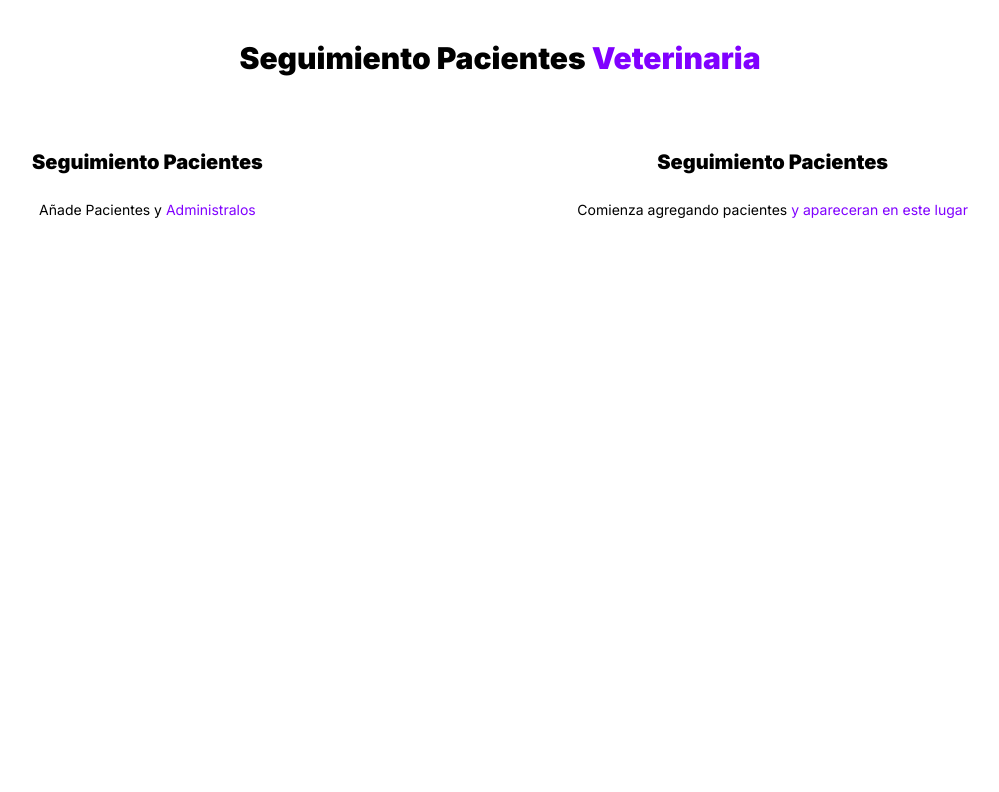
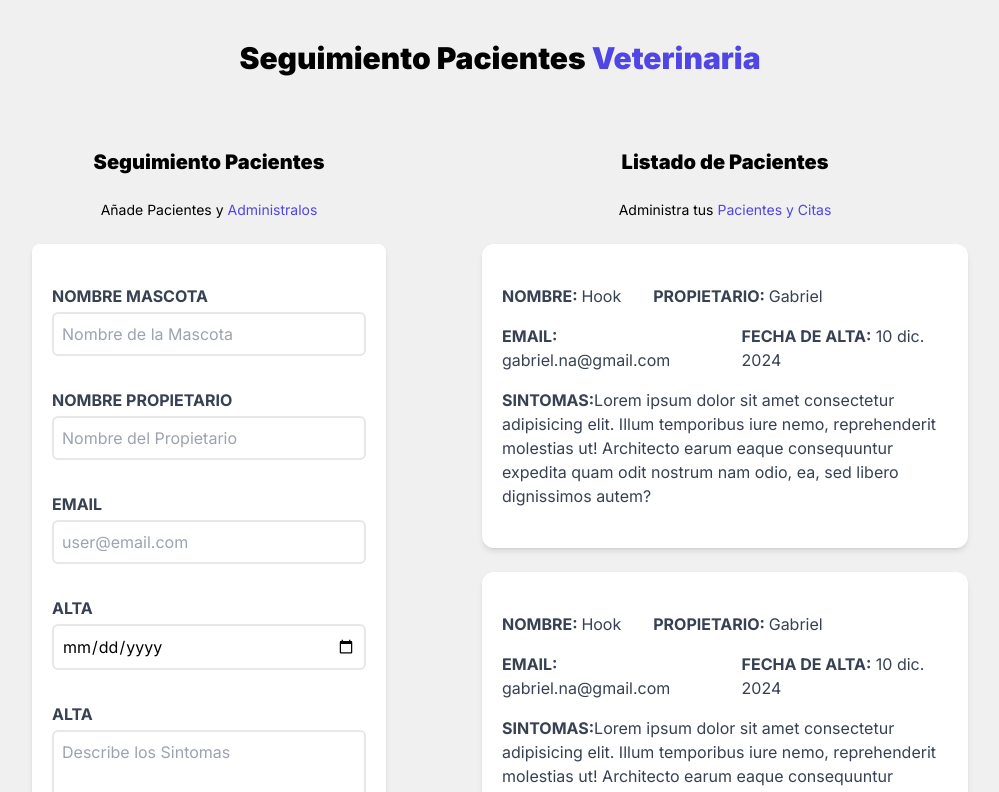
Before and after one commit to NunezGabriel/Vet-monitoring, a Next.js app: page / in a window 1280 px wide. Shown: the top 792 px of the page, without its empty margins (140-1139 px from the left). Built offline with nearby package versions, Linux system fonts and the light colour scheme.

Commit message:
add: all design to the app

```diff
--- a/src/app/globals.css
+++ b/src/app/globals.css
@@ -3,4 +3,5 @@
 @tailwind utilities;
 
 body {
+  background-color: rgb(240, 240, 240);
 }
--- a/src/app/page.js
+++ b/src/app/page.js
@@ -1,29 +1,14 @@
+import ListadoPacientes from "@/components/listadoPacientes";
+import PacienteForm from "@/components/Form";
+import HeaderComponent from "@/components/header";
+
 export default function Home() {
   return (
     <>
-      <h1 className="mt-10 text-center text-3xl font-black">
-        Seguimiento Pacientes
-        <span className="text-[#8000FF]"> Veterinaria</span>
-      </h1>
+      <HeaderComponent />
       <section className="mt-10 flex flex-col gap-8 md:flex-row max-w-[1000px] mx-auto md:justify-between">
-        <div className="p-8 flex flex-col gap-6">
-          <h1 className="text-xl font-black text-center">
-            Seguimiento Pacientes
-          </h1>
-          <h5 className="text-sm text-center">
-            Añade Pacientes y
-            <span className="text-[#8000FF]"> Administralos</span>
-          </h5>
-        </div>
-        <div className="p-8 flex flex-col gap-6">
-          <h1 className="text-xl font-black text-center">
-            Seguimiento Pacientes
-          </h1>
-          <h5 className="text-sm text-center">
-            Comienza agregando pacientes
-            <span className="text-[#8000FF]"> y apareceran en este lugar</span>
-          </h5>
-        </div>
+        <PacienteForm />
+        <ListadoPacientes />
       </section>
     </>
   );
--- /dev/null
+++ b/src/components/Form.jsx
@@ -0,0 +1,84 @@
+const PacienteForm = () => {
+  return (
+    <div className="p-8 flex flex-col gap-6">
+      <h1 className="text-xl font-black text-center">Seguimiento Pacientes</h1>
+      <h5 className="text-sm text-center">
+        Añade Pacientes y<span className="text-indigo-600"> Administralos</span>
+      </h5>
+      <form className="flex flex-col gap-8 bg-white shadow-md rounded-lg py-10 px-5">
+        <div className="flex flex-col gap-1">
+          <label
+            htmlFor="first-input"
+            className="text-gray-700 font-bold uppercase"
+          >
+            Nombre mascota
+          </label>
+          <input
+            id="first-input"
+            className="border-2 w-full p-2 placeholder-gray-400 rounded-md"
+            type="text"
+            placeholder="Nombre de la Mascota"
+          />
+        </div>
+
+        <div className="flex flex-col gap-1">
+          <label
+            htmlFor="second-input"
+            className="text-gray-700 font-bold uppercase"
+          >
+            Nombre Propietario
+          </label>
+          <input
+            id="second-input"
+            className="border-2 w-full p-2 placeholder-gray-400 rounded-md"
+            type="text"
+            placeholder="Nombre del Propietario"
+          />
+        </div>
+        <div className="flex flex-col gap-1">
+          <label htmlFor="email" className="text-gray-700 font-bold uppercase">
+            email
+          </label>
+          <input
+            id="email"
+            className="border-2 w-full p-2 placeholder-gray-400 rounded-md"
+            type="email"
+            placeholder="user@email.com"
+          />
+        </div>
+        <div className="flex flex-col gap-1">
+          <label htmlFor="alta" className="text-gray-700 font-bold uppercase">
+            alta
+          </label>
+          <input
+            id="alta"
+            className="border-2 w-full p-2 placeholder-gray-400 rounded-md"
+            type="date"
+          />
+        </div>
+        <div className="flex flex-col gap-1">
+          <label
+            htmlFor="sintomas"
+            className="text-gray-700 font-bold uppercase"
+          >
+            alta
+          </label>
+          <textarea
+            className="border-2 w-full p-2 placeholder-gray-400 rounded-md"
+            id="sintomas"
+            placeholder="Describe los Sintomas"
+            cols="30"
+            rows="3"
+          ></textarea>
+        </div>
+        <input
+          type="submit"
+          className="bg-indigo-600 hover:bg-indigo-700 transition-colors w-full p-3 text-white uppercase font-bold cursor-pointer"
+          value="agregar paciente"
+        />
+      </form>
+    </div>
+  );
+};
+
+export default PacienteForm;
--- /dev/null
+++ b/src/components/header.jsx
@@ -0,0 +1,10 @@
+const HeaderComponent = () => {
+  return (
+    <h1 className="mt-10 text-center text-3xl font-black">
+      Seguimiento Pacientes
+      <span className="text-indigo-600"> Veterinaria</span>
+    </h1>
+  );
+};
+
+export default HeaderComponent;
--- /dev/null
+++ b/src/components/listadoPacientes.jsx
@@ -0,0 +1,21 @@
+import Paciente from "./paciente";
+
+const ListadoPacientes = () => {
+  return (
+    <div className="p-8 max-w-[550px] flex flex-col gap-6 md:h-screen overflow-y-scroll">
+      <h1 className="text-xl font-black text-center">Listado de Pacientes</h1>
+      <h5 className="text-sm text-center">
+        Administra tus
+        <span className="text-indigo-600"> Pacientes y Citas</span>
+      </h5>
+      <Paciente />
+      <Paciente />
+      <Paciente />
+      <Paciente />
+      <Paciente />
+      <Paciente />
+    </div>
+  );
+};
+
+export default ListadoPacientes;
--- /dev/null
+++ b/src/components/paciente.jsx
@@ -0,0 +1,36 @@
+const Paciente = () => {
+  return (
+    <div className="bg-white shadow-md flex flex-col gap-4  p-5 py-10 rounded-xl">
+      <div className="md:flex gap-8">
+        <p className="font-bold text-gray-700 uppercase">
+          Nombre: <span className="font-normal normal-case">Hook</span>
+        </p>
+        <p className="font-bold text-gray-700 uppercase">
+          Propietario: <span className="font-normal normal-case">Gabriel</span>
+        </p>
+      </div>
+
+      <div className="md:flex gap-8">
+        <p className="font-bold text-gray-700 uppercase">
+          Email:
+          <span className="font-normal normal-case"> gabriel.na@gmail.com</span>
+        </p>
+        <p className="font-bold text-gray-700 uppercase">
+          Fecha de alta:
+          <span className="font-normal normal-case"> 10 dic. 2024</span>
+        </p>
+      </div>
+      <p className="font-bold text-gray-700 uppercase">
+        Sintomas:
+        <span className="font-normal normal-case">
+          Lorem ipsum dolor sit amet consectetur adipisicing elit. Illum
+          temporibus iure nemo, reprehenderit molestias ut! Architecto earum
+          eaque consequuntur expedita quam odit nostrum nam odio, ea, sed libero
+          dignissimos autem?
+        </span>
+      </p>
+    </div>
+  );
+};
+
+export default Paciente;
--- a/src/components/pacienteForm.jsx
+++ /dev/null
@@ -1,5 +0,0 @@
-const PacienteForm = () => {
-  return <form action=""></form>;
-};
-
-export default PacienteForm;
```
